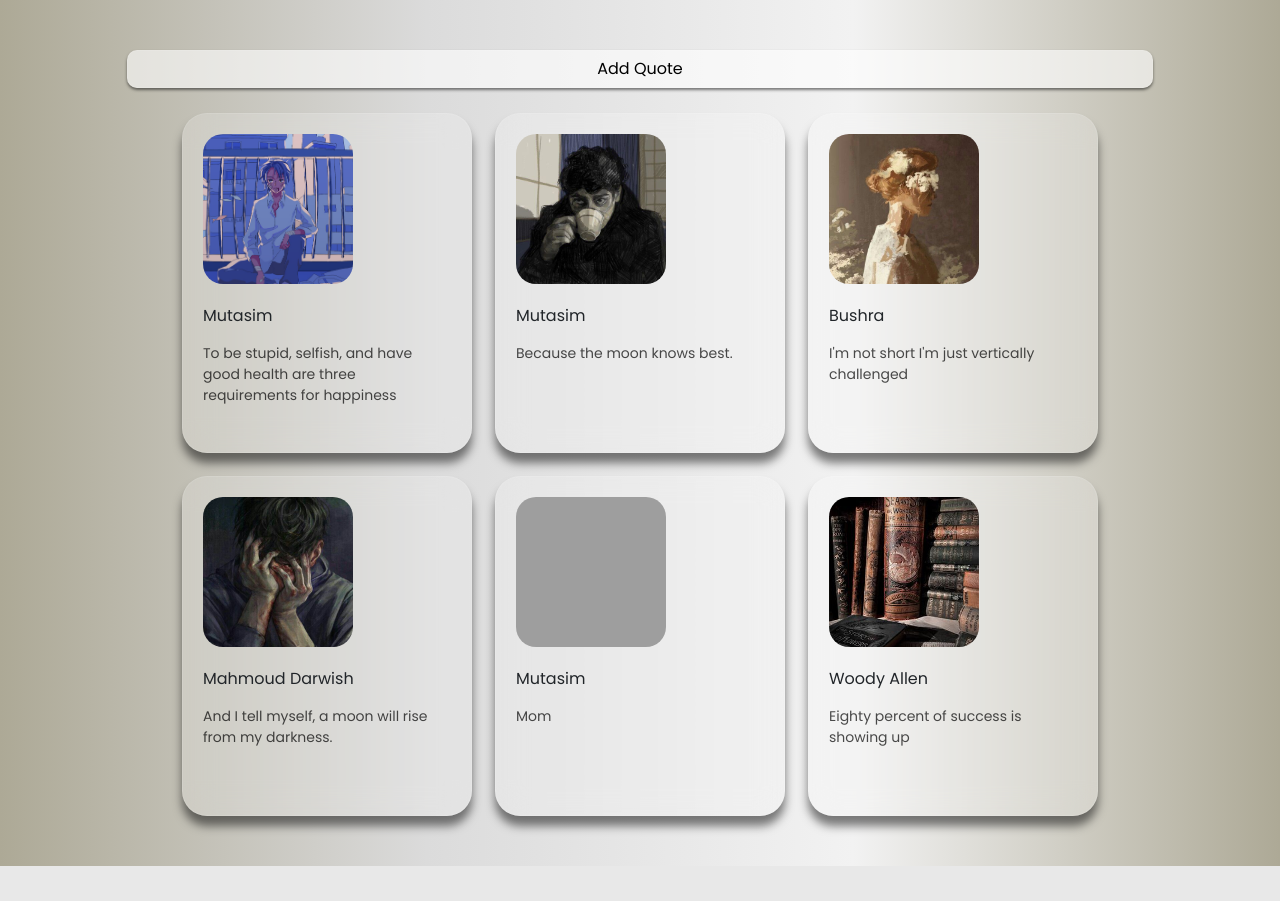
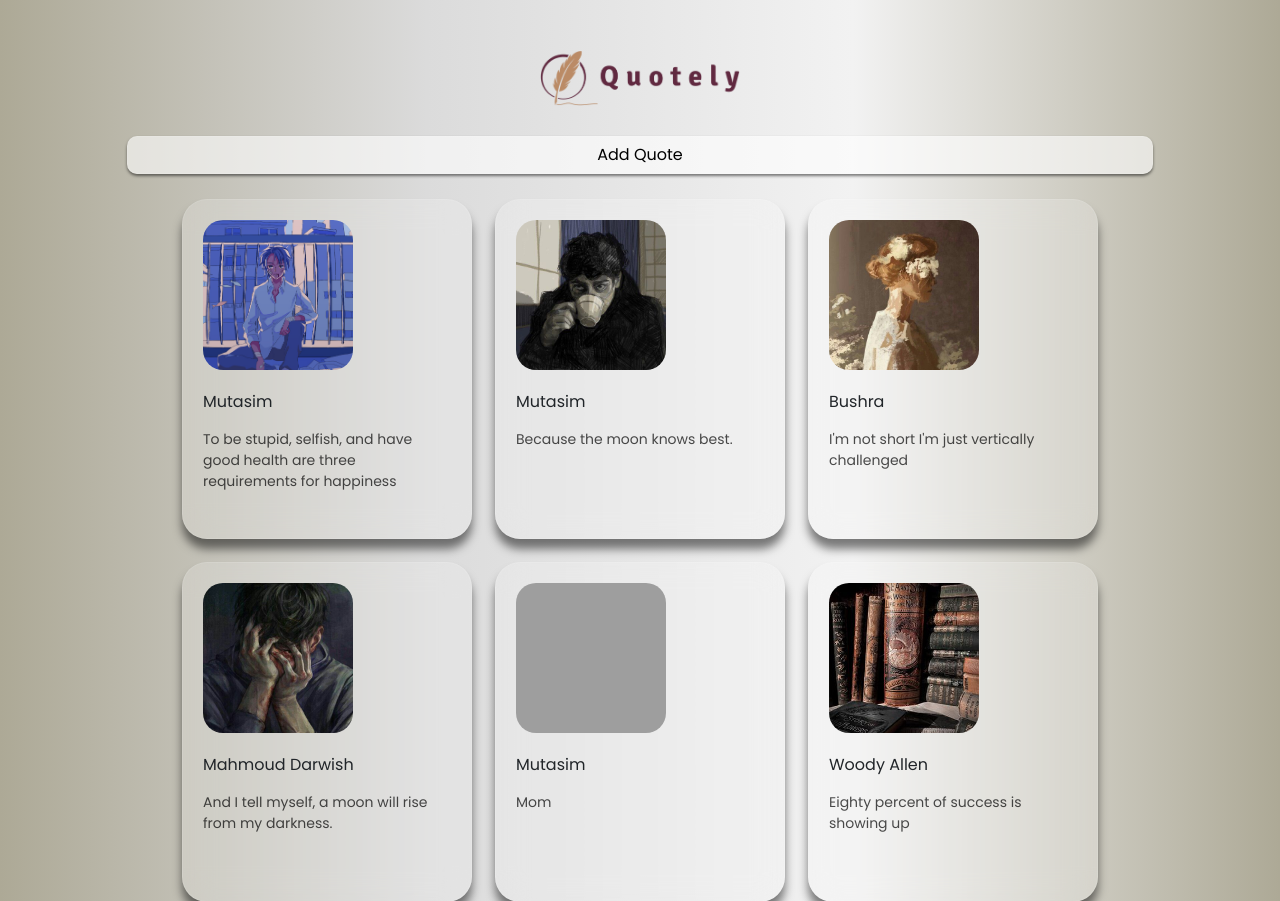
Before and after one commit to mutasim77/Quotely, a Django app: page / in a window 1280 px wide. Shown: the top 901 px of the page. Before the commit the page ends 866 px from the top, so only its background shows below. Run offline with Django 4.2, Linux system fonts and the light colour scheme; data comes from the database, SQL or seed files in the repository; some libraries are stand-ins or nearby versions; grey boxes are pictures that could not be loaded.

Commit message:
added logo

```diff
--- a/base/static/base/styles/style.css
+++ b/base/static/base/styles/style.css
@@ -29,7 +29,7 @@ body {
   height: 0;
 }
 
-.logo {
+#logo {
   width: 200px;
   margin-bottom: 30px;
 }
@@ -37,8 +37,7 @@ body {
 .header {
   width: 100%;
   display: flex;
-  justify-content: space-between;
-  padding: 0 70px;
+  justify-content: center;
 }
 
 .modes {
--- a/base/templates/base/main.html
+++ b/base/templates/base/main.html
@@ -20,9 +20,14 @@
 
     {% include 'base/includes/modal.html' %}
 
-
     <!-- simple example of printing all quotes using for loop   -->
     <div class="container">
+        <header class="header">
+            <div id="logo">
+                <img src="{% static 'base/images/logo.png' %}" alt="logo">
+            </div>
+        </header>
+
         <button type="button" class="add-quote" data-bs-toggle="modal" data-bs-target="#exampleModal">
             Add Quote
         </button>
```
Also changed, not shown: base/static/base/images/logo.png.
